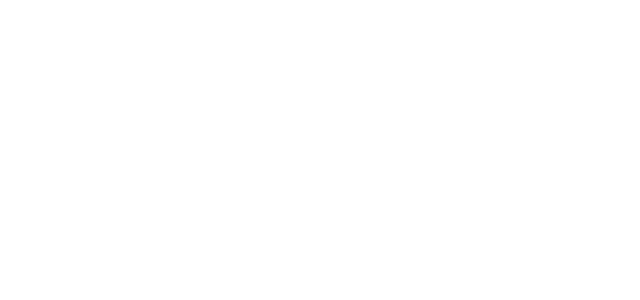
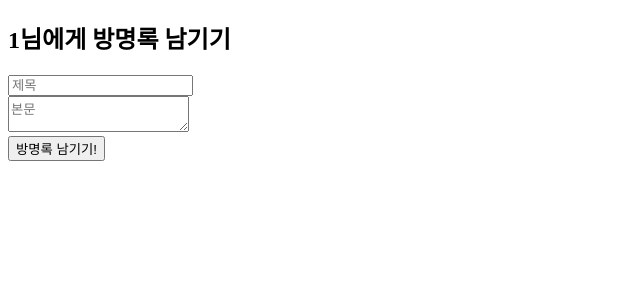
Before and after one commit to Likelion-Inha-10/fe-week5-pre-assignment, a React (Create React App) app: page /1/create in a window 1280 px wide. Before the commit this address had no page. Shown: the top 300 px of the page, without its empty margins (0-640 px from the left). Built offline with nearby package versions, Linux system fonts and the light colour scheme.

Commit message:
리액트 5주차 과제

```diff
--- a/src/App.js
+++ b/src/App.js
@@ -1,13 +1,36 @@
 import { BrowserRouter, Routes, Route } from "react-router-dom";
 import WelcomePage from "./pages/WelcomePage";
+import VisitPage from "./pages/VisitPage";
+import CreateArticle from "./pages/CreateArticle";
+import DetailArticle from "./pages/DetailArticle";
+import EditArticle from "./pages/EditArticle";
+
+const API_URL = "https://guestbook.devhudi.xyz/";
 
 const App = () => {
   return (
     <BrowserRouter>
       <Routes>
         <Route path="/" element={<div>Home Page</div>} />
-        <Route path="/hello" element={<>Hello, World!</>} />
         <Route path="/welcome/:name" element={<WelcomePage />} />
+
+        <Route
+          path="/:ownerId"
+          element={<VisitPage apiUrl={API_URL}></VisitPage>}
+        />
+        <Route
+          path="/:ownerId/create"
+          element={<CreateArticle apiUrl={API_URL}></CreateArticle>}
+        />
+        <Route
+          path="/articles/:articleId"
+          element={<DetailArticle apiUrl={API_URL}></DetailArticle>}
+        />
+        <Route
+          path="/articles/:articleId/edit"
+          element={<EditArticle apiUrl={API_URL}></EditArticle>}
+        />
+        <Route path="*" element={<h2>페이지를 찾을 수 없습니다.</h2>} />
       </Routes>
     </BrowserRouter>
   );
--- /dev/null
+++ b/src/pages/CreateArticle.js
@@ -0,0 +1,49 @@
+import React from "react";
+import { useState } from "react";
+import { useParams, useNavigate } from "react-router-dom";
+import axios from "axios";
+
+const CreateArticle = ({ apiUrl }) => {
+  const { ownerId } = useParams();
+
+  const [title, setTitle] = useState("");
+  const [body, setBody] = useState("");
+
+  const onChangeTitle = (e) => {
+    setTitle(e.target.value);
+  };
+  const onChangeBody = (e) => {
+    setBody(e.target.value);
+  };
+
+  const navigate = useNavigate();
+  const onSubmit = () => {
+    axios
+      .post(`${apiUrl}${ownerId}/articles`, { title, body })
+      .then((response) => {
+        navigate(-1);
+      });
+  };
+  return (
+    <>
+      <h2>{ownerId}님에게 방명록 남기기</h2>
+      <input
+        type="text"
+        placeholder="제목"
+        value={title}
+        onChange={onChangeTitle}
+      />
+      <br />
+      <textarea
+        type="text"
+        placeholder="본문"
+        value={body}
+        onChange={onChangeBody}
+      />
+      <br />
+      <button onClick={onSubmit}>방명록 남기기!</button>
+    </>
+  );
+};
+
+export default CreateArticle;
--- /dev/null
+++ b/src/pages/DetailArticle.js
@@ -0,0 +1,37 @@
+import React, { useState, useEffect } from "react";
+import { NavLink, useParams, useNavigate } from "react-router-dom";
+import axios from "axios";
+
+const DetailArticle = ({ apiUrl }) => {
+  const { articleId } = useParams();
+  const [article, setArticle] = useState("");
+
+  const navigate = useNavigate();
+  const onDelete = () => {
+    axios.delete(`${apiUrl}articles/${articleId}`).then((response) => {
+      navigate(-1);
+    });
+  };
+
+  useEffect(() => {
+    axios.get(`${apiUrl}articles/${articleId}`).then((response) => {
+      setArticle(response.data);
+    });
+  }, [apiUrl, articleId]);
+
+  return (
+    <>
+      <h2>{article.title}</h2>
+      <div>{article.body}</div>
+      <div>작성일: {article.createdAt}</div>
+
+      <NavLink to={`/articles/${articleId}/edit`}>
+        <button> 수정하기 </button>
+      </NavLink>
+
+      <button onClick={onDelete}> 제거하기 </button>
+    </>
+  );
+};
+
+export default DetailArticle;
--- /dev/null
+++ b/src/pages/EditArticle.js
@@ -0,0 +1,55 @@
+import React, { useEffect, useState } from "react";
+import { useParams, useNavigate } from "react-router-dom";
+import axios from "axios";
+
+const EditArticle = ({ apiUrl }) => {
+  const { articleId } = useParams();
+
+  const [title, setTitle] = useState("");
+  const [body, setBody] = useState("");
+
+  const onChangeTitle = (e) => {
+    setTitle(e.target.value);
+  };
+  const onChangeBody = (e) => {
+    setBody(e.target.value);
+  };
+
+  useEffect(() => {
+    axios.get(`${apiUrl}articles/${articleId}`).then((response) => {
+      setTitle(response.data.title);
+      setBody(response.data.body);
+    });
+  }, [apiUrl, articleId]);
+
+  const navigate = useNavigate();
+  const onSubmit = () => {
+    axios
+      .put(`${apiUrl}articles/${articleId}`, { title, body })
+      .then((response) => {
+        navigate(-1);
+      });
+  };
+
+  return (
+    <div>
+      <input
+        type="text"
+        placeholder="제목"
+        value={title}
+        onChange={onChangeTitle}
+      ></input>
+      <br />
+      <textarea
+        type="text"
+        placeholder="본문"
+        value={body}
+        onChange={onChangeBody}
+      ></textarea>
+      <br />
+      <button onClick={onSubmit}>방명록 남기기!</button>
+    </div>
+  );
+};
+
+export default EditArticle;
--- /dev/null
+++ b/src/pages/VisitPage.js
@@ -0,0 +1,40 @@
+import React, { useEffect, useState } from "react";
+import { NavLink, useParams, useNavigate } from "react-router-dom";
+import axios from "axios";
+
+const VisitPage = ({ apiUrl }) => {
+  const { ownerId } = useParams();
+  const [articleList, setArticleList] = useState([]);
+
+  useEffect(() => {
+    axios.get(`${apiUrl}${ownerId}/articles`).then((response) => {
+      setArticleList(response.data);
+    });
+  }, [apiUrl, ownerId]);
+
+  const navigate = useNavigate();
+  const createVisit = () => {
+    navigate(`/${ownerId}/create`);
+  };
+
+  return (
+    <>
+      <h2>{ownerId}님의 방명록</h2>
+      {articleList.length === 0 ? (
+        <div>방명록이 없습니다.</div>
+      ) : (
+        <ul>
+          {articleList.map((element) => (
+            <li key={element.id} title={element.title}>
+              <NavLink to={`/articles/${element.id}`}>{element.title}</NavLink>
+            </li>
+          ))}
+        </ul>
+      )}
+      <br />
+      <button onClick={createVisit}> 방명록 남기기 </button>
+    </>
+  );
+};
+
+export default VisitPage;
```
